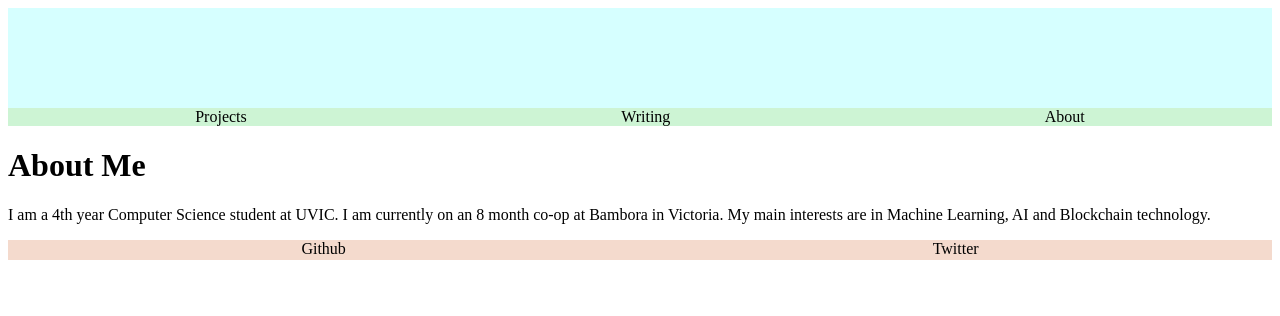
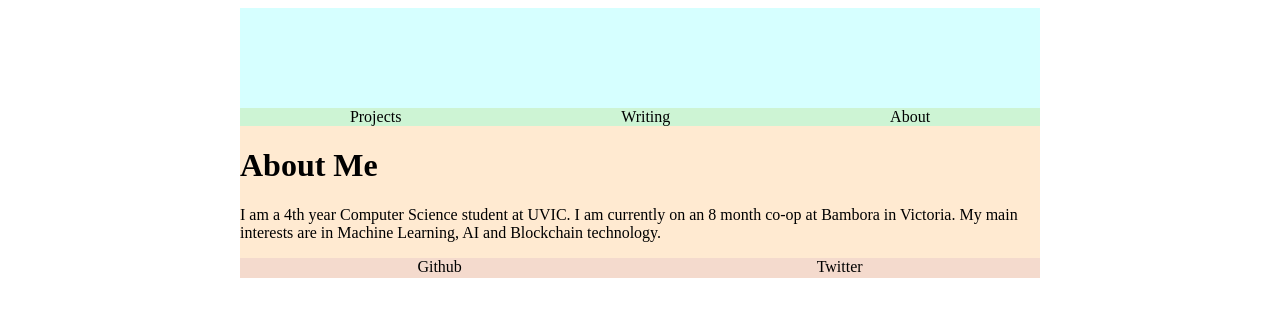
Before and after one commit to jordanmckinney/blog, a React app: page /about in a window 1280 px wide. Shown: the top 316 px of the page. Built offline with nearby package versions, Linux system fonts and the light colour scheme.

Commit message:
container is responsive with max size

```diff
--- a/src/components/footer/Footer.js
+++ b/src/components/footer/Footer.js
@@ -2,7 +2,6 @@ import React from 'react';
 import './Footer.css';
 
 
-// inject these as props rather than hardcode
 const Footer = () => (
     <div className="footer">
         <a href="https://github.com/jordanmckinney">Github</a>
--- a/src/components/navbar/NavBar.css
+++ b/src/components/navbar/NavBar.css
@@ -1,3 +1,8 @@
+.header-container {
+    margin-left: auto;
+    margin-right: auto;
+}
+
 .header {
   background: #d6ffff;
   height: 100px;
@@ -13,10 +18,3 @@
   color: black;
   text-decoration: none;
 }
-
-@media (max-width: 600px) {
-    .navbar {
-        display: flex;
-        justify-content: space-around;
-    }
-}
--- a/src/components/navbar/NavBar.js
+++ b/src/components/navbar/NavBar.js
@@ -4,7 +4,7 @@ import { Link } from 'react-router-dom'
 
 
 const NavBar = () => (
-    <div>
+    <div className="header-container">
         <div className="header"></div>
         <div className="navbar">
             <Link to="/projects">Projects</Link>
--- a/src/containers/app/App.css
+++ b/src/containers/app/App.css
@@ -1,4 +1,11 @@
 .app {
-    background: #dbe8ff;
-    padding: 40px;
+    margin-left: auto;
+    margin-right: auto;
+    background-color: #ffead1;
 }
+
+@media (min-width: 800px) {
+    .app {
+        width: 800px;
+    }
+}
--- a/src/containers/app/App.js
+++ b/src/containers/app/App.js
@@ -6,9 +6,10 @@ import Projects from '../../containers/projects/Projects';
 import Writings from '../../containers/writing/Writing';
 import NavBar from '../../components/navbar/NavBar';
 
+import './App.css';
 
 const App = () => (
-  <Router>
+  <Router className="app">
     <div className="app">
       <NavBar />
       <Route exact path="/" component={Projects}/>
--- a/src/index.css
+++ b/src/index.css
@@ -2,4 +2,5 @@ body {
   margin: 0;
   padding: 0;
   font-family: sans-serif;
+
 }
```
